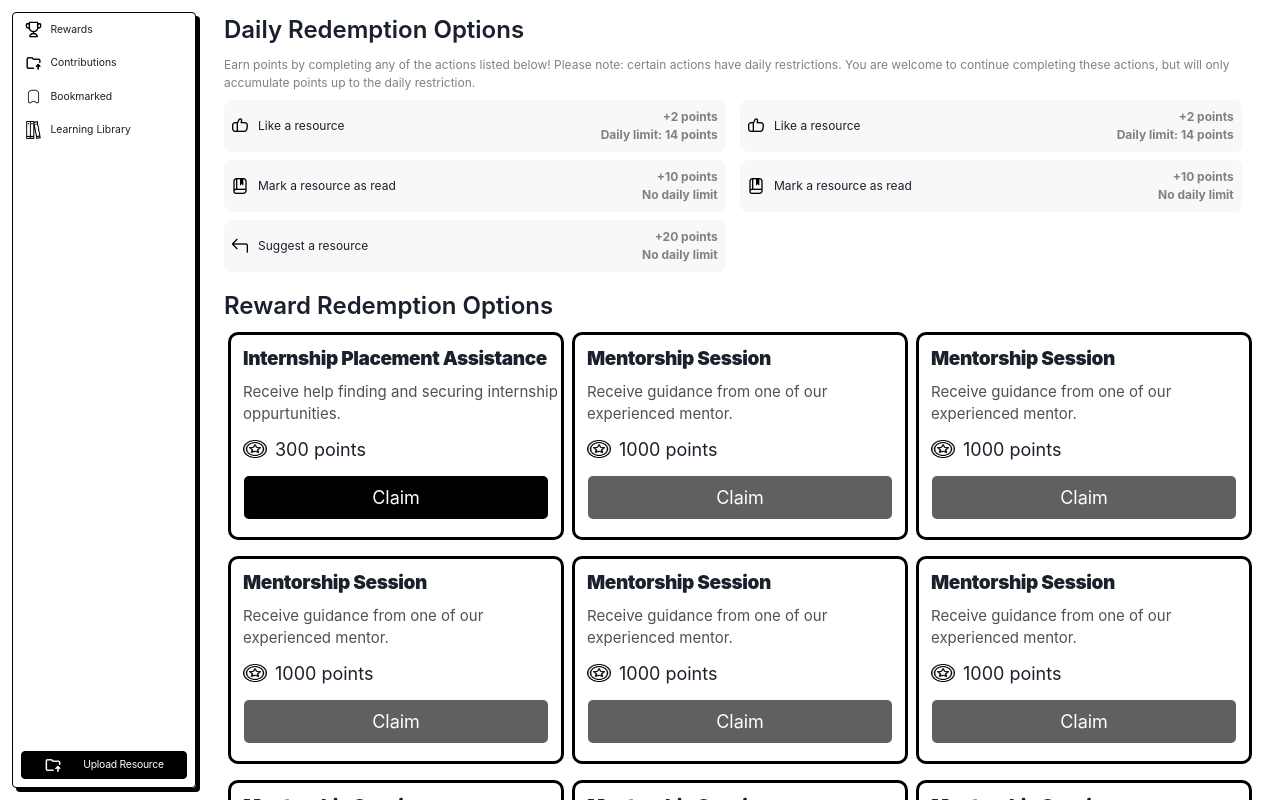
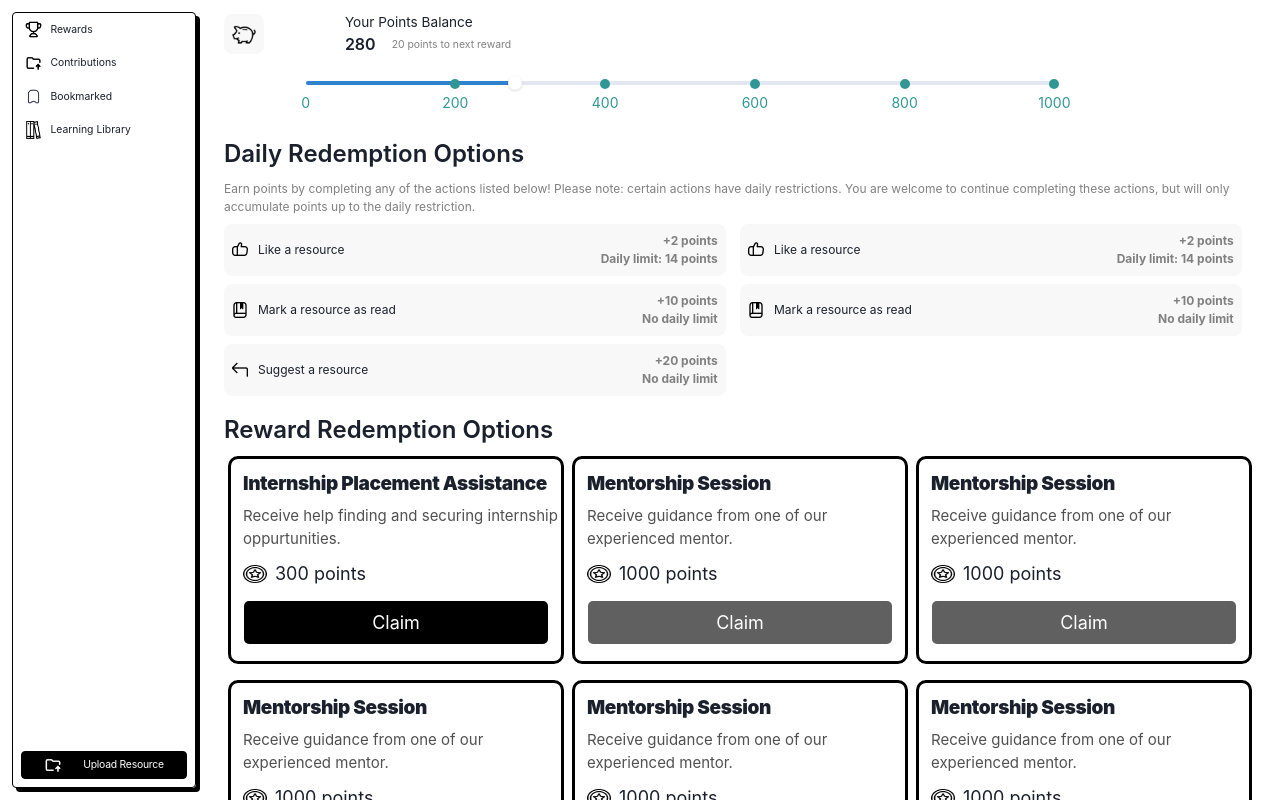
Before and after one commit to makeitMVPadmin/P4_Member_Achievement, a React (Create React App) app: page /rewards in a window 1280 px wide. Shown: the top 800 px of the page. Built offline with nearby package versions, Linux system fonts and the light colour scheme.

Commit message:
added slider points bar for rewards

```diff
--- a/src/components/PointsBalance/PointsBalance.jsx
+++ b/src/components/PointsBalance/PointsBalance.jsx
@@ -1,17 +1,42 @@
-import Piggy from "../../assets/icons/piggy-bank.png";
-import "./PointsBalance.scss"
+import piggy from "../../assets/icons/piggy-bank-svgrepo-com.png";
+import "./PointsBalance.scss";
+import { Box, Progress } from "@chakra-ui/react";
 
-export default function PointsBalance () {
+export default function PointsBalance({ points, maxPoints }) {
+  // const nextRewardPoints = maxPoints - points;
+
   return (
-    <div className="">
-      <div className="">
-        <img src={Piggy} alt="piggy bank icon" className="reward__icon" />
-        <p>Your Points Balance</p>
-      </div>
-
-    <div className="reward_balance">
-      <p>280 <span className="grey-text">20 points to next reward</span></p>
-    </div>
+    <div className="rewards__points-wrapper">
+      <section>
+        <img
+          className="rewards__points-img"
+          src={piggy}
+          alt="piggy bank icon"
+        />
+      </section>
+      <section>
+        <div>
+          <p className="rewards__points-subtitle">Your Points Balance</p>
+          <div className="rewards__points-balance-wrapper">
+            <p className="rewards__points-number">{points}</p>
+            <p className="rewards__points-next-level">
+              20 points to next reward
+            </p>
+          </div>
+        </div>
+      </section>
+      <section>
+        <Box width="100%" maxW="400px" margin="auto" textAlign="center">
+          <Progress
+            value={points}
+            max={maxPoints}
+            size="lg"
+            colorScheme="teal"
+            hasStripe
+            isAnimated
+          />
+        </Box>
+      </section>
     </div>
   );
 }
--- a/src/components/PointsBalance/PointsBalance.scss
+++ b/src/components/PointsBalance/PointsBalance.scss
@@ -1,10 +1,38 @@
 @use "../../styles/partials/_mixins" as *;
 
-.reward {
-  &__icon {
-    width: 2%;
-    @include desktop {
-      width: 3%;
-    }
+.rewards {
+  &__points-wrapper {
+    display: flex;
+    justify-content: space-between;
+    align-items: center;
+    width: 23rem;
+    margin-top: 0.75rem;
+  }
+
+  &__points-img {
+    width: 2.5rem;
+    padding: 0.5rem;
+    border-radius: 8px;
+    background-color: #f8f8f8;
+  }
+
+  &__points-balance-wrapper {
+    display: flex;
+    align-items: center;
+  }
+
+  &__points-subtitle {
+    font-size: 0.85rem;
+  }
+
+  &__points-number {
+    font-size: 1rem;
+    font-weight: 600;
+  }
+
+  &__points-next-level {
+    font-size: 0.65rem;
+    margin-left: 1rem;
+    color: grey;
   }
 }
--- a/src/pages/RewardsPage/RewardsPage.jsx
+++ b/src/pages/RewardsPage/RewardsPage.jsx
@@ -4,8 +4,25 @@ import RedemptionCard from "../../components/RedemptionCard/RedemptionCard";
 import RedemptionCardTest from "../../components/RedemptionCard/RedemptionCardTest";
 import "./Rewardspage.scss";
 import RedemptionOptions from "../../components/RedemptionOptions/RedemptionOptions";
+import {
+  Slider,
+  SliderTrack,
+  SliderFilledTrack,
+  SliderThumb,
+  VStack,
+  Box,
+  Circle,
+} from "@chakra-ui/react";
+import { useState } from "react";
 
 export default function RewardsPage() {
+  const [points, setPoints] = useState(280);
+  const maxPoints = 1000;
+
+  const handleSliderChange = (value) => {
+    setPoints(value);
+  };
+
   return (
     <div className="rewards_container">
       <div className="resource__navbar-container">
@@ -13,10 +30,54 @@ export default function RewardsPage() {
       </div>
 
       <div className="rewards-right-container">
-        {/* <div className="points-balance-container">
-          <h2>Your Points</h2>
-        <PointsBalance />
-        </div> */}
+        <PointsBalance points={points} maxPoints={maxPoints} />
+        <VStack
+          spacing={4}
+          align="center"
+          mt={4}
+          width="80%"
+          className="pointsBar"
+        >
+          <Box position="relative" width="90%">
+            <Slider
+              aria-label="points-slider"
+              defaultValue={points}
+              min={0}
+              max={maxPoints}
+              step={10}
+              onChange={handleSliderChange}
+            >
+              <SliderTrack>
+                <SliderFilledTrack />
+              </SliderTrack>
+              <SliderThumb />
+            </Slider>
+            {[0, 200, 400, 600, 800, 1000].map((value) => (
+              <Box
+                key={value}
+                position="absolute"
+                left={`${(value / maxPoints) * 100}%`}
+                top="20px"
+                transform="translateX(-50%)"
+                color="teal.500"
+                fontSize="sm"
+              >
+                {value}
+              </Box>
+            ))}
+            {[200, 400, 600, 800, 1000].map((value) => (
+              <Circle
+                key={value}
+                size="10px"
+                bg="teal.500"
+                position="absolute"
+                left={`${(value / maxPoints) * 100}%`}
+                top="50%"
+                transform="translate(-50%, -50%)"
+              />
+            ))}
+          </Box>
+        </VStack>
 
         <div className="daily-redemption-options-container">
           <h1 className="rewards-redemption-title">Daily Redemption Options</h1>
--- a/src/pages/RewardsPage/Rewardspage.scss
+++ b/src/pages/RewardsPage/Rewardspage.scss
@@ -67,3 +67,7 @@
   flex: 2;
   /* background-color: blue; */
 }
+
+.pointsBar {
+  margin: 2.5rem;
+}
```
Also changed, not shown: src/assets/icons/piggy-bank-svgrepo-com.png (added).
